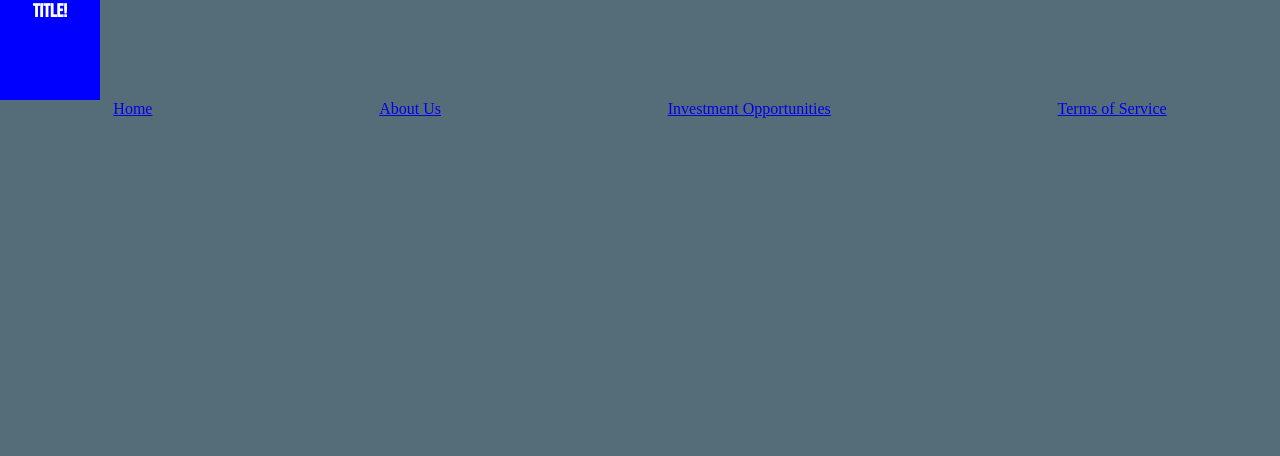
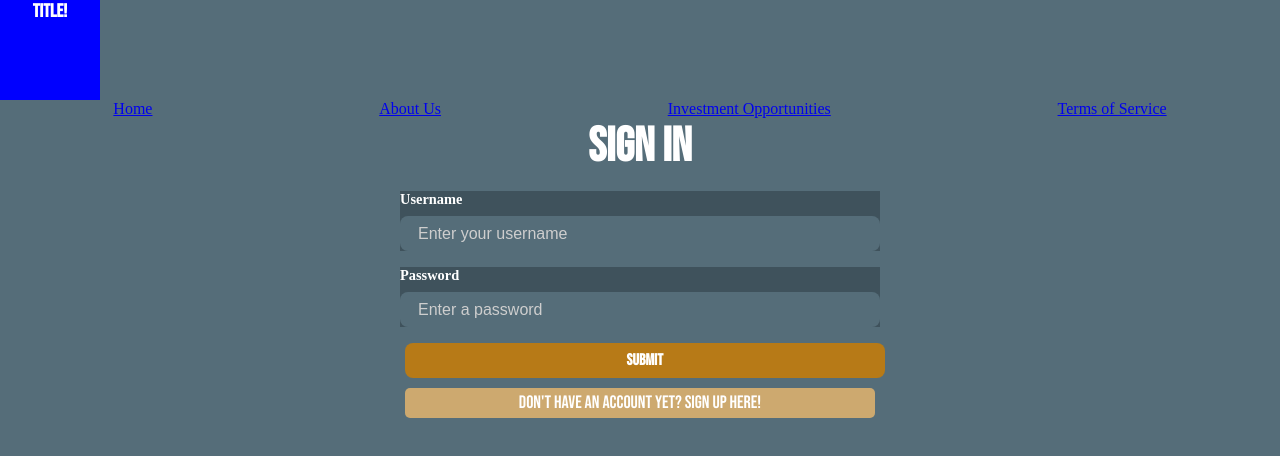
Before and after one commit to Claire-bot87/biscuitology-client, a React (Vite) app: page /signin in a window 1280 px wide. Shown: the top 456 px of the page. Built offline with nearby package versions, Linux system fonts and the light colour scheme; no server answers.

Commit message:
signup is now working. Added signin which is also working

```diff
--- a/src/App.jsx
+++ b/src/App.jsx
@@ -5,6 +5,7 @@ import Navbar from './components/Navbar/Navbar.jsx'
 import BiscuitCard from './components/BiscuitCard/BiscuitCard.jsx'
 import TitleComponent from './components/TitleComponent/TitleComponent.jsx'
 import Signup from './components/Signup/Signup.jsx'
+import Signin from './components/Signin/Signin.jsx'
 
 const App = () => {
   return (
@@ -19,6 +20,7 @@ const App = () => {
       <Routes>
       <Route path="/" element={<BiscuitCard />} />
       <Route path="/signup" element={<Signup />} />
+      <Route path="/signin" element={<Signin />} />
       </Routes>
 
       </main>
--- a/src/components/Signin/Signin.css
+++ b/src/components/Signin/Signin.css
@@ -0,0 +1,117 @@
+.container {
+    padding-left: 25rem;
+    padding-right: 25rem;
+    color: var(--text-secondary);
+    font-size: .9rem;
+    display: flex;
+    flex-direction:column;
+    justify-content: center;
+    margin: 0px, 100px, 0px, 100px;
+  }
+
+  .container h1 {
+    color: var(--text-primary);
+    font-size: 1.75rem;
+    margin-bottom: 1rem;
+    margin-left: 5rem;
+    margin-right: 5rem;
+    justify-items: center;
+  text-align: center;
+  font-size: 3rem;
+  }
+
+  .container p {
+    text-align: center;
+  }
+
+  .container div {
+    margin-bottom: 1rem;
+    background-color: var(--background-secondary);
+    border:none;
+  }
+
+  .container div label {
+    display: block;
+    font-weight: bold;
+    margin-bottom: .5rem;
+    color: white;
+
+  }
+
+  .container div input {
+    display: block;
+    width: 100%;
+    height: 35px;
+    border: 2px solid transparent;
+    padding: .5rem 1rem;
+    font-size: 1rem;
+    border-radius: 8px;
+    background-color: var(--background-tertiary);
+    color: var(--text-primary);
+  }
+
+  .container div input:hover {
+    border-color: var(--border);
+  }
+
+  .container div input::placeholder {
+    color: var(--text-secondary);
+  }
+
+  .container form button {
+    display: block;
+    width: 100%;
+    padding: .5rem 1rem;
+
+    color: var(--text-primary);
+    border-radius: 8px;
+    border: none;
+    height: 35px;
+    font-weight: 600;
+    font-size: 1rem;
+  }
+
+  .container form button:disabled {
+    background-color: var(--brand-disabled);
+  }
+
+  .container form button:hover:not(:disabled) {
+    background-color: var(--brand-hover);
+    cursor: pointer;
+  }
+
+  .formcontrol {
+    margin: 0px, 100px, 0px, 100px;
+
+  }
+
+  .image {
+    /* background-image: url(./giphy.gif); */
+    background-size: contain;
+    background-position: center;
+    background-repeat: no-repeat;
+    padding: 20px;
+    height: 10rem;
+    margin: 0px, 100px, 0px, 100px;
+  }
+
+
+  .button {
+    font-family: "Bebas Neue", sans-serif;
+    font-size: 18px;
+    color: var(--text-primary);
+    background-color: var(--brand);
+    border: none;
+    margin: 0.3rem;
+    padding: 0.3rem;
+    cursor: pointer;
+    transition: background-color 0.3s ease;
+    border-radius: 5px;
+  }
+  .button:hover {
+    background-color: var(--brand-hover);
+  }
+  .button:disabled {
+    background-color: var(--brand-disabled);
+    cursor: not-allowed;
+  }
--- a/src/components/Signin/Signin.jsx
+++ b/src/components/Signin/Signin.jsx
@@ -0,0 +1,150 @@
+import { useState, useContext } from 'react'
+import { useNavigate } from 'react-router'
+import { signin } from '../../services/userService'
+import { setToken } from '../../utils/auth'
+import { getUserFromToken } from '../../utils/auth'
+//  import { Button } from 'react-bootstrap'
+import { UserContext } from '../../contexts/UserContext'
+
+// import { NavHistoryContext } from '../../contexts/NavHistoryContext'
+
+// Styles
+// import styles from './Signin.module.css'
+import '../../App.css'
+
+export default function Signin(){
+  // Context
+  // We need to pass the context into the useContext hook, which will give us any values set to it (in this case, user & setUser)
+  const { setUser } = useContext(UserContext)
+
+  // State
+  const [formData, setFormData] = useState({
+    username: '',
+    email: '',
+    password: ''
+  })
+  const [errors, setErrors] = useState({})
+
+  // Location variables
+
+
+  // const location = useLocation();
+  // const fromPage = location.state?.from || "unknown"
+
+//   const { history } = useContext(NavHistoryContext);
+    const navigate = useNavigate();
+
+//   const handleNavigate = () => {
+//     console.log("HANDLE NAVIGATE")
+//     const targetIndex = history.length -2
+//     if (history[targetIndex] === '/'){
+//       console.log('IF')
+//       navigate('/')
+      // navigate('/')
+//     }
+//     else {
+//       console.log('ELSE')
+//       navigate(-2)
+//     }
+//   }
+
+  //console.log(formData)
+  // Events
+  const handleSubmit = async (e) => {
+    e.preventDefault()
+    try {
+      const data = await signin(formData)
+      setToken(data.token)
+      // Set the global user context/state
+      setUser(getUserFromToken())
+      // Navigate to posts page
+     // navigate(fromPage !== "unknown" ? fromPage : "/")
+    //  navigate(-2)
+    // console.log(`HISTORY ${history}`)
+    // handleNavigate()
+    navigate('/')
+    } catch (error) {
+    //   setErrors(error.response.data.errors)
+      setErrors(error.message)
+    }
+  }
+
+  const handleChange = (e) => {
+    //console.dir(e.target)
+    setErrors({ ...errors, [e.target.name]: '' })
+    setFormData({ ...formData, [e.target.name]: e.target.value })
+  }
+
+  return (
+    <section className='container'>
+
+
+      <h1>Sign in</h1>
+
+
+      <form onSubmit={handleSubmit}>
+
+
+
+        {/* Username */}
+        {/* <div className="form-control">
+          <label htmlFor="identifier">Username or email</label>
+          <input
+            type="text"
+            name="identifier"
+            id="identifier"
+            placeholder="Enter your username or email"
+            required
+            onChange={handleChange}
+          />
+          { errors.identifier && <p className='error-message'>{errors.identifier}</p> }
+        </div> */}
+
+        {/* Username */}
+        <div className="form-control">
+          <label htmlFor="username">Username</label>
+          <input
+            type="text"
+            name="username"
+            id="username"
+            placeholder="Enter your username"
+            required
+            onChange={handleChange}
+          />
+          { errors.username && <p className='error-message'>{errors.username}</p> }
+        </div>
+
+        {/* Password */}
+        <div className="form-control">
+          <label htmlFor="password">Password</label>
+          <input
+            type="password"
+            name="password"
+            id="password"
+            placeholder="Enter a password"
+            required
+            onChange={handleChange}
+          />
+          { errors.password && <p className='error-message'>{errors.password}</p> }
+        </div>
+
+
+        {/* <button disabled={formData.password === ''  */}
+            {/* //</form>|| formData.password !== formData.confirmPassword
+            // } type="submit" className='button'>Submit</button> */}
+
+            <button
+  disabled={!formData.password}
+  type="submit"
+  className="button"
+>
+  Submit
+</button>
+
+      </form>
+
+
+      <button onClick={() => navigate('/signup')} className='button'>Don't have an account yet? Sign up here!</button>
+    </section>
+  )
+}
--- a/src/components/Signup/Signup.jsx
+++ b/src/components/Signup/Signup.jsx
@@ -27,10 +27,11 @@ export default function Signup() {
         console.log('SIGNING UP')
         console.log((formData))
         try {
-            const data = await signup(formData)
+            // const data =
+            await signup(formData)
 
-            setToken(data.token)
-            setUser(getUserFromToken())
+            //  setToken(data.token)
+            //  setUser(getUserFromToken())
             navigate('/')
         }catch(error){
             console.error(error)
--- a/src/services/userService.js
+++ b/src/services/userService.js
@@ -21,11 +21,13 @@ const BASE_URL = import.meta.env.VITE_API_URL
 
 export const signup = async (formData) => {
     try {
-      const res = await axios.post(BASE_URL + '/auth/signup/', formData, {
-        headers: {
-          'Content-Type': 'application/json',
-        },
-      });
+      const res = await axios.post(BASE_URL + '/auth/signup/', formData,
+    //     {
+    //     headers: {
+    //       'Content-Type': 'application/json',
+    //     },
+    //   }
+    );
       console.log('Response Object:', res);
 
       // Log the response data (which should include the token)
@@ -37,3 +39,12 @@ export const signup = async (formData) => {
       throw error;
     }
   };
+
+  export const signin = async (formData) => {
+    try {
+        const res = await axios.post(BASE_URL + '/auth/signin/', formData)
+        return res.data
+    } catch (error) {
+        throw new error
+    }
+}
```
